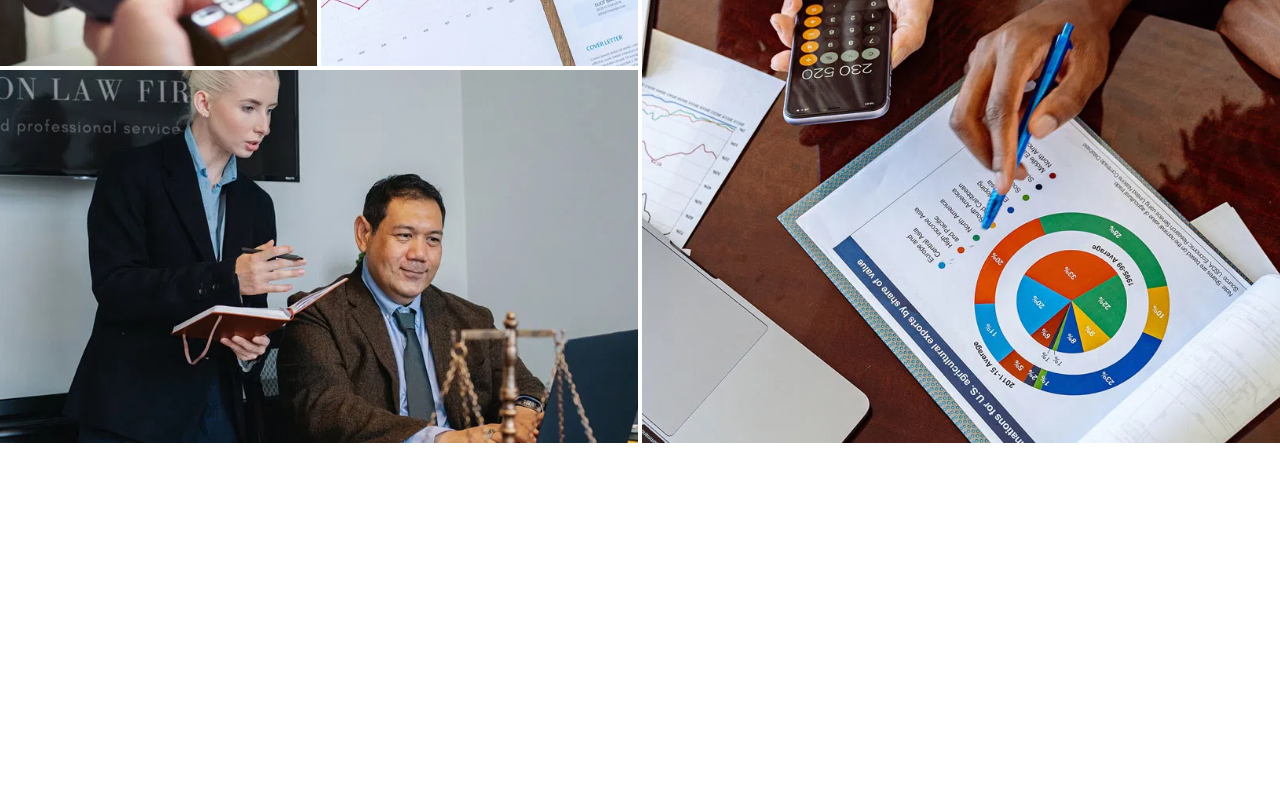
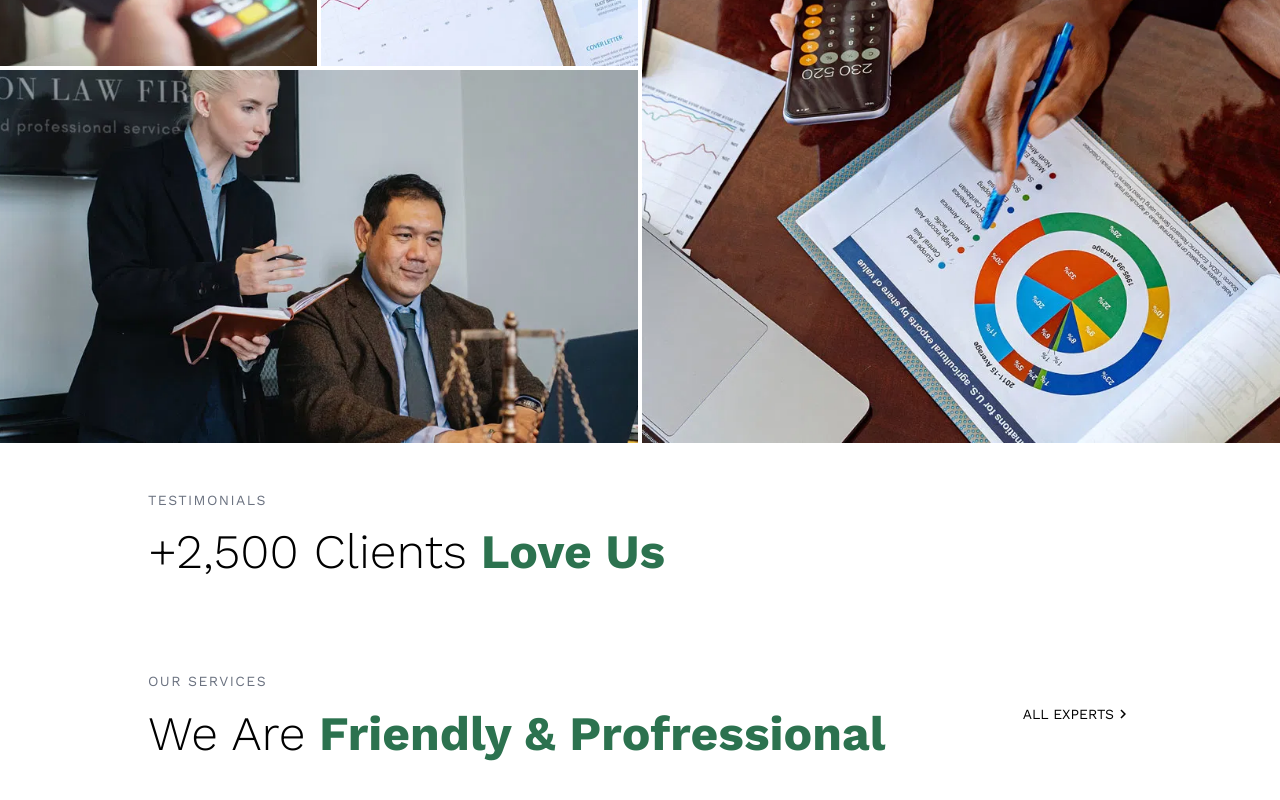
Before and after one commit to KE9SH1N/gbgaid, a Next.js app: page / in a window 1280 px wide. Shown: the part 3138-3938 px from the top of the page. Before the commit the page ends 3581 px from the top, so only its background shows below. Built offline with nearby package versions, Linux system fonts and the light colour scheme.

Commit message:
added service section (not complete)

```diff
--- /dev/null
+++ b/src/app/componenets/our-services/OurServices.tsx
@@ -0,0 +1,26 @@
+import Link from "next/link";
+import { MdKeyboardArrowRight } from "react-icons/md";
+import GSectionHead from "../common/GSectionHead";
+
+const OurServices = () => {
+	return (
+		<div className="w-full ct-container ct-flex-between justify-center">
+			<GSectionHead
+				title="our services"
+				subTitlePrimary="We Are"
+				subTitleSecondary="Friendly & Profressional"
+			/>
+			<Link
+				href="#"
+				className="ct-flex-center font-worksans text-sm uppercase hover:text-[#1b4731]"
+			>
+				all experts
+				<span className="text-lg mb-[1px]">
+					<MdKeyboardArrowRight />
+				</span>
+			</Link>
+		</div>
+	);
+};
+
+export default OurServices;
--- /dev/null
+++ b/src/app/componenets/our-services/Services.tsx
@@ -0,0 +1,5 @@
+const Services = () => {
+	return <div>Services</div>;
+};
+
+export default Services;
--- /dev/null
+++ b/src/app/componenets/testimonial/TestimonialSlider.tsx
@@ -0,0 +1,5 @@
+const TestimonialSlider = () => {
+	return <div>TestimonialSlider</div>;
+};
+
+export default TestimonialSlider;
--- /dev/null
+++ b/src/app/componenets/testimonial/Testimonials.tsx
@@ -0,0 +1,15 @@
+import GSectionHead from "../common/GSectionHead";
+
+const Testimonials = () => {
+	return (
+		<div className="ct-container">
+			<GSectionHead
+				title="testimonials"
+				subTitlePrimary="+2,500 Clients"
+				subTitleSecondary="Love Us"
+			/>
+		</div>
+	);
+};
+
+export default Testimonials;
--- a/src/app/page.tsx
+++ b/src/app/page.tsx
@@ -1,11 +1,10 @@
 import AboutConsulte from "./componenets/about/AboutConsulte";
 import BrandServices from "./componenets/brand-services/BrandServices";
-import GButton from "./componenets/common/GButton";
-import GSectionHead from "./componenets/common/GSectionHead";
-import NavigationBar from "./componenets/header/NavigationBar";
 import NavigationTop from "./componenets/header/NavigationTop";
 import HeroSlider from "./componenets/hero/HeroSlider";
+import OurServices from "./componenets/our-services/OurServices";
 import LatestProjects from "./componenets/projects/LatestProjects";
+import Testimonials from "./componenets/testimonial/Testimonials";
 import CallToAction from "./componenets/util/CallToAction";
 
 export default function Home() {
@@ -18,6 +17,8 @@ export default function Home() {
 			<AboutConsulte />
 			<BrandServices />
 			<LatestProjects />
+			<Testimonials />
+			<OurServices />
 		</main>
 	);
 }
```
